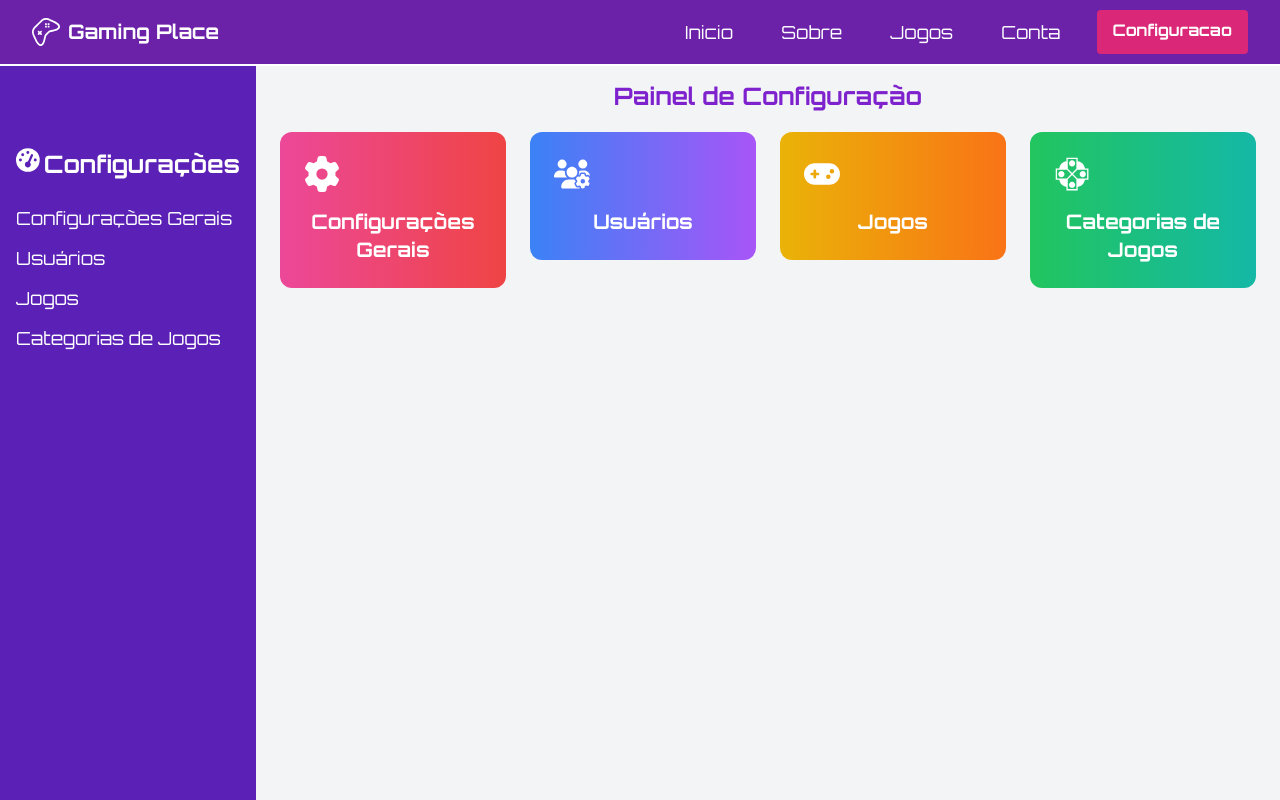
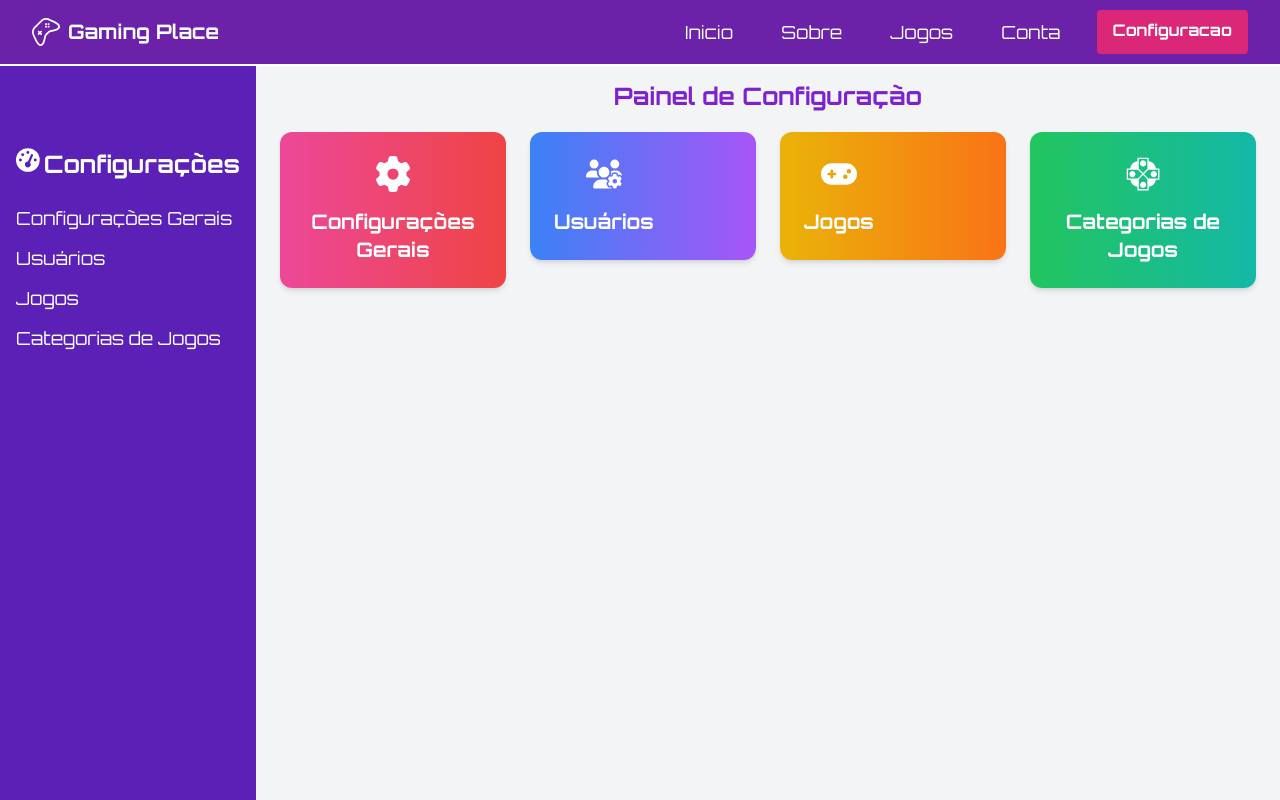
Before and after one commit to romarioulbra/gaming-place, a Next.js app: page /configuracao in a window 1280 px wide. Shown: the top 800 px of the page. Built offline with nearby package versions, Linux system fonts and the light colour scheme.

Commit message:
Ajustes gerais

```diff
--- a/src/app/components/CardsPainel.tsx
+++ b/src/app/components/CardsPainel.tsx
@@ -39,17 +39,29 @@ export default function CardsGrid() {
   ];
 
   return (
-    <div className="grid grid-cols-1 sm:grid-cols-2 lg:grid-cols-4 gap-6">
+    <div className="grid grid-cols-1  md:grid-cols-2 sm:grid-cols-2 lg:grid-cols-4 gap-6">
       {cardsData.map((card, index) => (
         <Link key={index} href={card.link}>
           <div
-            className={`p-6 rounded-xl bg-gradient-to-r ${card.gradientFrom} ${card.gradientTo} transform transition-transform duration-300 hover:scale-105 hover:shadow-xl text-white text-center cursor-pointer`}
+            className={` card p-6 shadow-md rounded-xl bg-gradient-to-r ${card.gradientFrom} ${card.gradientTo} transform transition-transform duration-300 hover:scale-105 hover:shadow-xl text-white text-center cursor-pointer  flex flex-gow`}
           >
+            <div className="flex flex-col items-center">
               <div className="text-4xl mb-4 ">{card.icon}</div>
               <h3 className=" text-xl font-bold text-wrap">{card.title}</h3>
+            </div>
           </div>
         </Link>
       ))}
     </div>
+
+//     <div className="grid grid-cols-1 md:grid-cols-2 lg:grid-cols-3 gap-4">
+//   <div className="card bg-white p-4 shadow-md rounded-lg">1
+//   </div>
+//   <div className="card bg-white p-4 shadow-md rounded-lg">2
+//   </div>
+//   <div className="card bg-white p-4 shadow-md rounded-lg">12
+//   </div>
+
+// </div>
   );
 }
--- a/src/app/components/Rodape.tsx
+++ b/src/app/components/Rodape.tsx
@@ -1,27 +1,31 @@
-
 import Image from 'next/image'; // Usado para carregar a imagem no Next.js
 import { GrGamepad } from "react-icons/gr";
+
+
+
 export default function Footer() {
+
   return (
-      <footer className="flex flex-col items-center justify-between p-4 bg-gray-900 text-gray-200 py-4 border-t-2 border-white">
-      {/* /  <footer className="flex flex-col items-center justify-between p-4 bg-fuchsia-500 text-gray-200 py-4 border-t-2 border-white"> */}
+      <footer className="flex flex-col items-center  p-4 bg-gray-900 text-gray-200 py-4 border-t-2 border-white">
         {/* Logo Alinhada à Esquerda */}
         <div className="flex items-center justify-between w-full max-w-6xl space-x-4">
+
           <div className="flex items-center">
-            <Image src="/img/ulbraPalmas-light.svg"
+           <Image src="/img/ulbraPalmas-light.svg"
               alt="Logo"
               width={90}
               height={90}
               className="w-30 h-30 md:w-28 md:h-28"  // Ajuste para telas maiores
             />
           </div>
+
           {/* Texto Centralizado */}
           <div className="flex text-white text-xl font-bold space-x-2 ">
               <GrGamepad className="w-6 h-6 md:w-5 md:h-5" />
               <h2 className=" max-w-xs break-words" >Gaming Place</h2>
           </div>
 
-          {/* <strong className="text-sm">Direitos Reservados &copy; {new Date().getFullYear()}</strong> */}
+
           {/* Botões Alinhados à Direita */}
            <div className="flex flex-col items-end md:items-end mr-5">
               <div className="flex space-x-2">
@@ -29,16 +33,18 @@ export default function Footer() {
                   alt="logo"
                   width={110}
                   height={110}
+                  // layout='responsive'
                 />
                 <Image src="/img/logoEngenhariaH.png"
                   alt="logo"
                   width={110}
                   height={110}
+                  // layout='responsive'
                 />
               </div>
           </div>
 
-        {/*
+{/*
           <div className="flex flex-col items-center md:items-end mr-5">
             <div className="flex space-y-2">
               <Image
```
